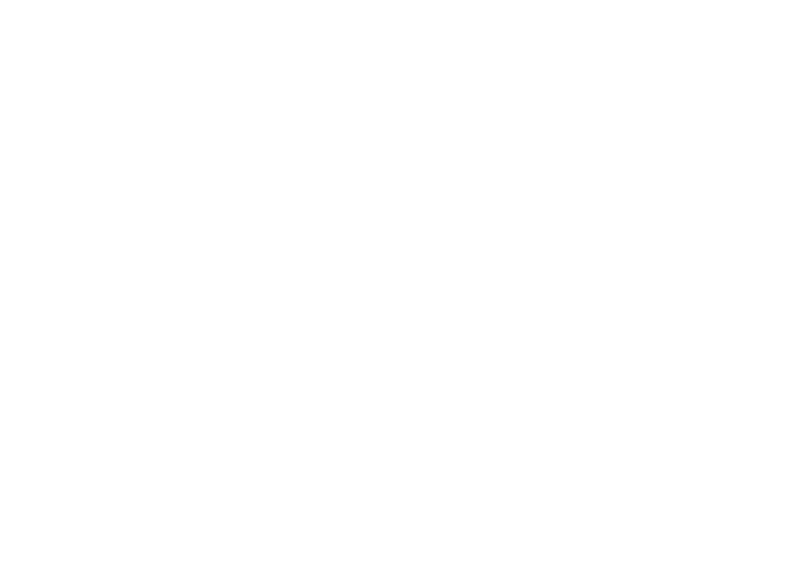
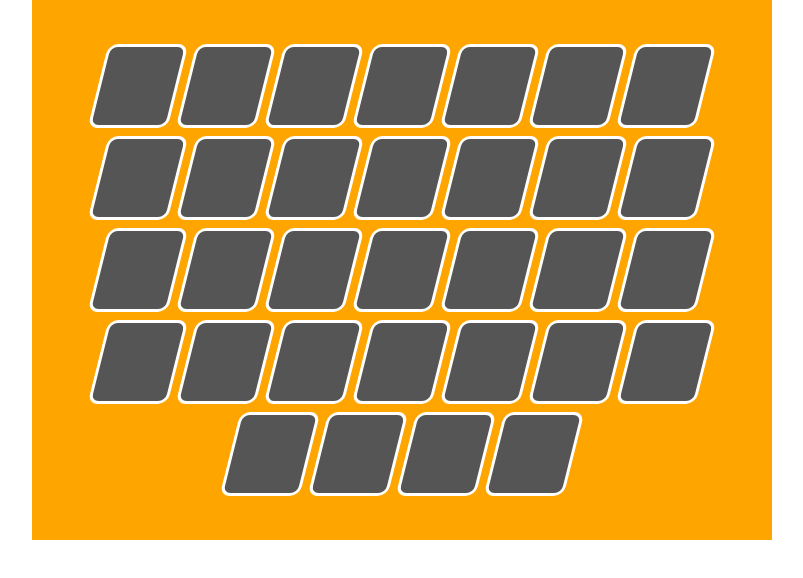
Before and after one commit to iam454/overwatch-hero-selector-vanilla, a plain HTML site: page index.html in a window 1280 px wide. Shown: the whole page, without its empty margins (238-1041 px from the left). Drawn offline with nearby package versions, Linux system fonts and the light colour scheme.

Commit message:
style: Part 1
Add heroes selector
Add animation: scale transform

```diff
--- a/index.html
+++ b/index.html
@@ -13,5 +13,106 @@
     <!-- css 연결 -->
     <link rel="stylesheet" href="./main.css" />
   </head>
-  <body></body>
+  <body>
+    <div class="container">
+      <div class="heroes">
+        <div class="hero">
+          <div class="image"></div>
+        </div>
+        <div class="hero">
+          <div class="image"></div>
+        </div>
+        <div class="hero">
+          <div class="image"></div>
+        </div>
+        <div class="hero">
+          <div class="image"></div>
+        </div>
+        <div class="hero">
+          <div class="image"></div>
+        </div>
+        <div class="hero">
+          <div class="image"></div>
+        </div>
+        <div class="hero">
+          <div class="image"></div>
+        </div>
+        <div class="hero">
+          <div class="image"></div>
+        </div>
+        <div class="hero">
+          <div class="image"></div>
+        </div>
+        <div class="hero">
+          <div class="image"></div>
+        </div>
+        <div class="hero">
+          <div class="image"></div>
+        </div>
+        <div class="hero">
+          <div class="image"></div>
+        </div>
+        <div class="hero">
+          <div class="image"></div>
+        </div>
+        <div class="hero">
+          <div class="image"></div>
+        </div>
+        <div class="hero">
+          <div class="image"></div>
+        </div>
+        <div class="hero">
+          <div class="image"></div>
+        </div>
+        <div class="hero">
+          <div class="image"></div>
+        </div>
+        <div class="hero">
+          <div class="image"></div>
+        </div>
+        <div class="hero">
+          <div class="image"></div>
+        </div>
+        <div class="hero">
+          <div class="image"></div>
+        </div>
+        <div class="hero">
+          <div class="image"></div>
+        </div>
+        <div class="hero">
+          <div class="image"></div>
+        </div>
+        <div class="hero">
+          <div class="image"></div>
+        </div>
+        <div class="hero">
+          <div class="image"></div>
+        </div>
+        <div class="hero">
+          <div class="image"></div>
+        </div>
+        <div class="hero">
+          <div class="image"></div>
+        </div>
+        <div class="hero">
+          <div class="image"></div>
+        </div>
+        <div class="hero">
+          <div class="image"></div>
+        </div>
+        <div class="hero">
+          <div class="image"></div>
+        </div>
+        <div class="hero">
+          <div class="image"></div>
+        </div>
+        <div class="hero">
+          <div class="image"></div>
+        </div>
+        <div class="hero">
+          <div class="image"></div>
+        </div>
+      </div>
+    </div>
+  </body>
 </html>
--- a/main.css
+++ b/main.css
@@ -0,0 +1,29 @@
+.container {
+}
+.container .heroes {
+  display: flex;
+  flex-wrap: wrap;
+  justify-content: center;
+  max-width: 700px;
+  margin: 0 auto;
+  padding: 40px 20px;
+  background-color: orange;
+}
+.container .heroes .hero {
+  width: 80px;
+  height: 84px;
+  margin: 4px;
+  border: 3px solid #fff;
+  border-radius: 10px;
+  box-sizing: border-box;
+  background-color: #555;
+  transform: skewX(-14deg);
+  transition: 0.1s;
+}
+.container .heroes .hero:hover {
+  background-color: #ff9c00;
+  transform: skewX(-14deg) scale(1.3);
+  z-index: 1;
+}
+.container .heroes .hero .image {
+}
```
